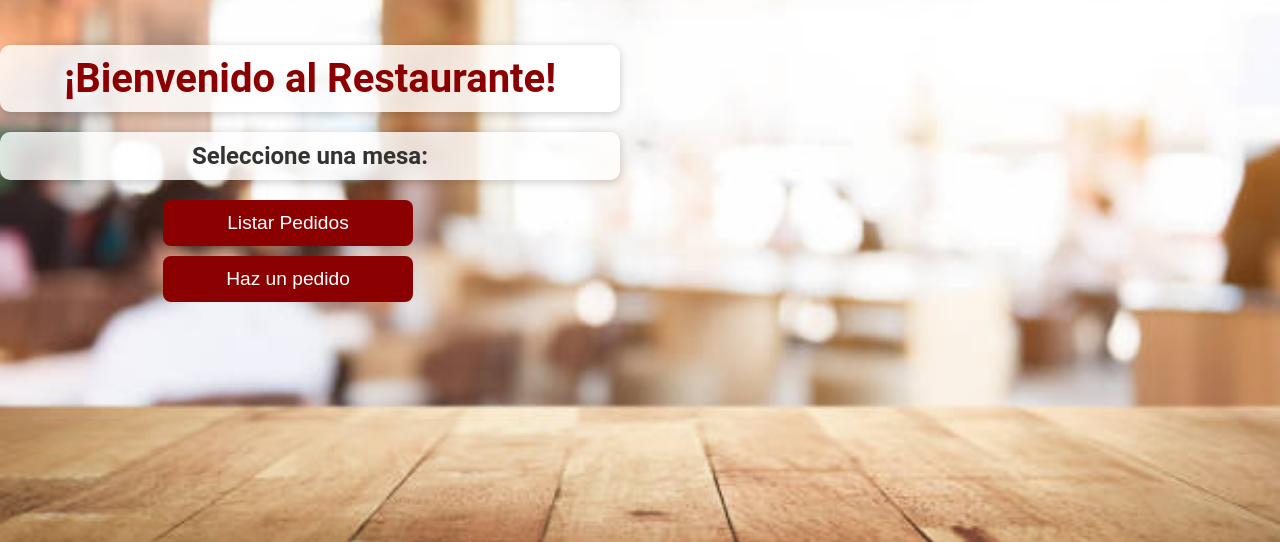
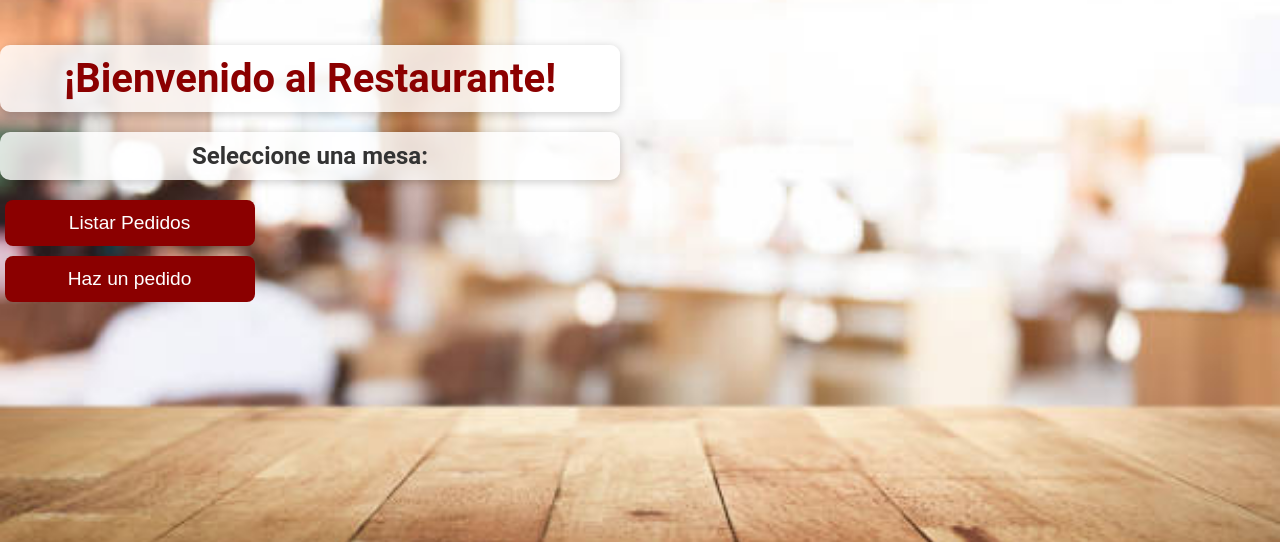
Before and after one commit to carmennsss/proyectoSIST, a Flask app: page / in a window 1280 px wide. Shown: the part 205-747 px from the top of the page. Run offline with Flask 3, Linux system fonts and the light colour scheme; data that the repository does not hold is empty.

Commit message:
Changing

```diff
--- a/API/static/CSS/mesas.css
+++ b/API/static/CSS/mesas.css
@@ -136,3 +136,11 @@ button {
 button:hover {
   background-color: #4CAF50;
 }
+
+#botones {
+  display: flex;
+  flex-direction: column;
+  align-items: center;
+  gap: 10px;
+  margin-right: 55%;
+}
--- a/API/static/JS/carrusel.js
+++ b/API/static/JS/carrusel.js
@@ -109,7 +109,7 @@ function actualizarCarrusel() {
 
 // Obtiene los grupos
 function cargarGrupos() {
-  fetch("/grupos")  // <-- Cambiado a ruta relativa para Flask
+  fetch("/grupos")
     .then((response) => response.json())
     .then((data) => {
       grupos = data;
--- a/API/static/JS/confirmarFactura.js
+++ b/API/static/JS/confirmarFactura.js
@@ -36,7 +36,7 @@ function aniadirEventos() {
 
 // Lleva al index
 function volverAtras() {
-  window.location.href = "/";  // <-- Cambiado a ruta relativa Flask
+  window.location.href = "/";
 }
 
 // -----------------
@@ -81,7 +81,7 @@ function confirmarPedido() {
   };
 
   // Mando los parametros en un json
-  fetch("/pedidos", {  // <-- Cambiado a ruta relativa
+  fetch("/pedidos", {
     method: "POST",
     headers: {
       "Content-Type": "application/json",
--- a/API/static/JS/hacerPedido.js
+++ b/API/static/JS/hacerPedido.js
@@ -28,7 +28,7 @@ function aniadirEventos() {
 
 // Vuelve al indice
 function volverAtras() {
-  window.location.href = "/";  // ← ADAPTADO: vuelve a la raíz del servidor Flask
+  window.location.href = "/";
 }
 
 // Saco la mesa de los parametros
@@ -96,7 +96,7 @@ function mostrarRaciones(idProducto) {
 
   productoActual = idProducto; // Actualizo el producto actual
 
-  fetch(`/tipos/${idProducto}`)  // ← ADAPTADO a ruta relativa Flask
+  fetch(`/tipos/${idProducto}`)
     .then((response) => response.json())
     .then((data) => {
       mostrarRacionesSelect(data, idProducto);
@@ -106,7 +106,7 @@ function mostrarRaciones(idProducto) {
 
 // Obtiene los productos para un tipo
 function mostrarProductos(idGrupo) {
-  fetch(`/productos/${idGrupo}`)  // ← ADAPTADO a ruta relativa Flask
+  fetch(`/productos/${idGrupo}`)
     .then((response) => response.json())
     .then((data) => {
       imprimirProductos(data);
--- a/API/static/JS/mostrarPedidosMesa.js
+++ b/API/static/JS/mostrarPedidosMesa.js
@@ -30,7 +30,7 @@ function aniadirEventos() {
 
 // Lleva al indice
 function volverAtras() {
-  window.location.href = "/";  // ← ADAPTADO para Flask (antes "../../index.html")
+  window.location.href = "/";
 }
 
 // Obtiene el id de la mesa de los parametros
@@ -64,7 +64,7 @@ function mostrarPedidos(pedidos) {
 
 // Obtiene los pedidos de la mesa
 function cargarPedidos() {
-  fetch("/pedidos/" + idMesa)  // ← ADAPTADO a ruta relativa para funcionar en Flask y Render
+  fetch("/pedidos/" + idMesa)
     .then((response) => response.json())
     .then((data) => {
       mostrarPedidos(data);
--- a/API/templates/index.html
+++ b/API/templates/index.html
@@ -24,7 +24,7 @@
     </div>
 
     <!-- Zona de botones -->
-    <div>
+    <div id="botones">
       <button id="listar-pedidos" type="button">Listar Pedidos</button>
       <button id="crear-pedido" type="button">Haz un pedido</button>
     </div>
```
